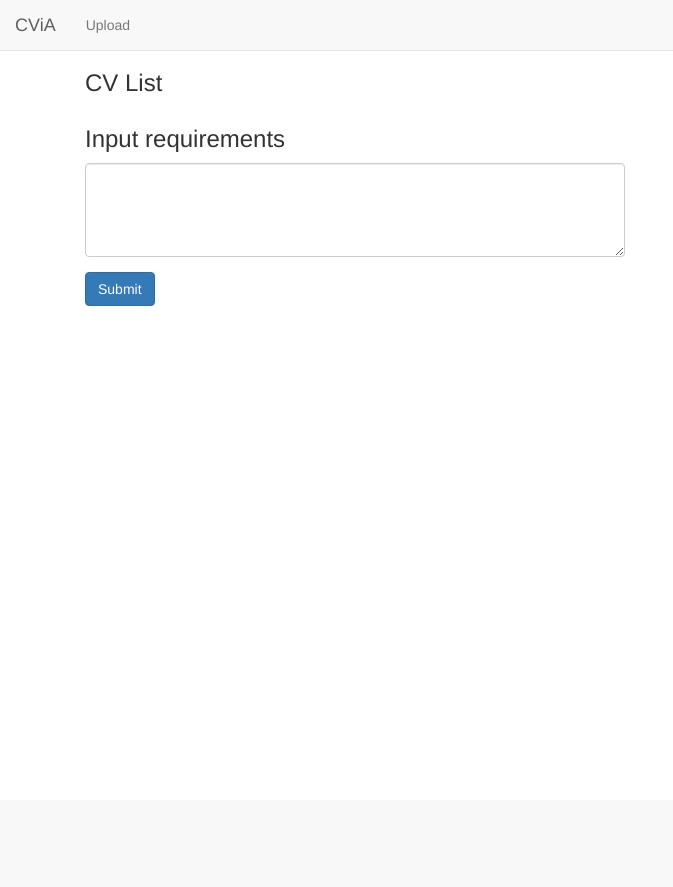
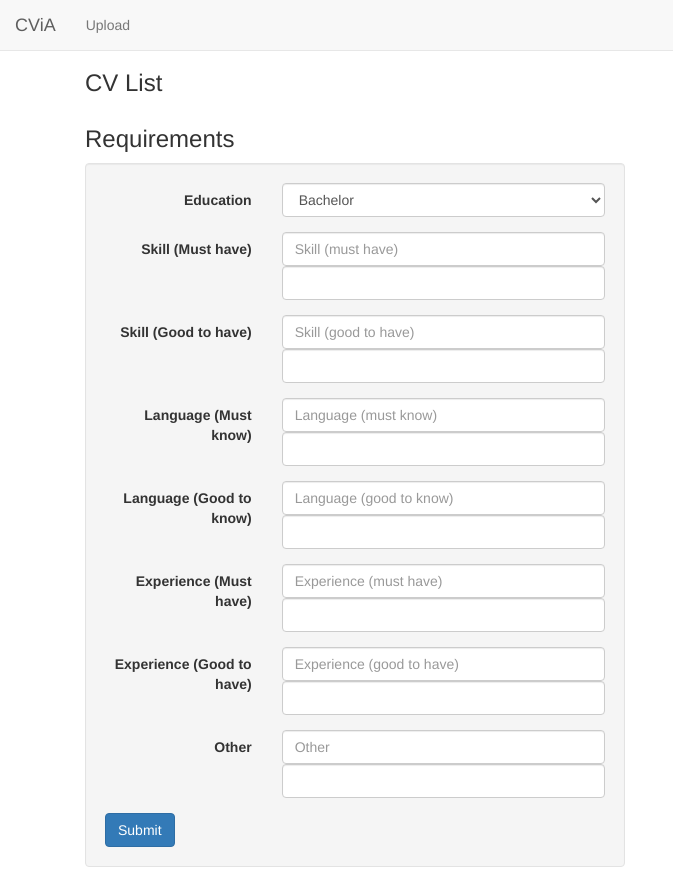
Before and after one commit to yjlo123/CViA, a Flask app: page / in a window 1280 px wide. Shown: the whole page, without its empty margins (0-673 px from the left). Before the commit the page ends 306 px from the top, so only its background shows below. Run offline with Flask 2, Linux system fonts and the light colour scheme; some libraries are stand-ins or nearby versions.

Commit message:
Job requirement front-end

```diff
--- a/main.py
+++ b/main.py
@@ -46,9 +46,21 @@ def upload():
     # GET
     return render_template('upload.html')
 
+@app.route('/process', methods=['POST'])
+def process():
+    # POST
+    if request.method == 'POST':
+        print 'education = ', request.form['education']
+        print request.form.getlist('skill_must')
+        print request.form.getlist('skill_good')
+        print request.form.getlist('language_must')
+        print request.form.getlist('language_good')
+        print request.form.getlist('experience_must')
+        print request.form.getlist('experience_good')
+        print request.form.getlist('other')
+        return render_template('index.html')
+
+    return render_template('index.html')
+
 if __name__ == "__main__":
     app.run(host='0.0.0.0', port=8888)
-print "Hello World\n"
-
-
-print "test"
--- a/templates/index.html
+++ b/templates/index.html
@@ -10,14 +10,89 @@
 
     <div class="col-lg-6 requirements">
       <h3>
-        Input requirements
+        Requirements
       </h3>
-      <form>
-        <div class="form-group">
-          <textarea class="form-control" rows="4" id="requirements" required></textarea>
-        </div>
-        <button type="submit" class="btn btn-primary">Submit</button>
-      </form>
+      <div class="well well-small">
+        <form role="form" class="form-horizontal" method="post" id="requirements-form" action="/process">
+          {# education #}
+          <div class="form-group">
+            <label class="col-md-4 control-label" for="education">Education</label>
+            <div class="col-md-8">
+              <select class="form-control" id="education" name="education" placeholder="Education" required="required" title="" type="text">
+                <option value="Bachelor">Bachelor</option>
+                <option value="Master">Master</option>
+                <option value="Doctoral">Doctoral</option>
+              </select>
+            </div>
+          </div>
+
+          {# Skill - must #}
+          <div class="form-group">
+            <label class="col-md-4 control-label" for="skill_must">Skill (Must have)</label>
+            <div class="col-md-8">
+              <input class="form-control" id="skill_must" maxlength="30" name="skill_must" placeholder="Skill (must have)" required="required" title="" type="text"/>
+              <input class="form-control" maxlength="30" name="skill_must" placeholder="" title="" type="text"/>
+            </div>
+          </div>
+
+          {# Skill - good #}
+          <div class="form-group">
+            <label class="col-md-4 control-label" for="skill_good">Skill (Good to have)</label>
+            <div class="col-md-8">
+              <input class="form-control" id="skill_good" maxlength="30" name="skill_good" placeholder="Skill (good to have)" title="" type="text"/>
+              <input class="form-control" maxlength="30" name="skill_good" placeholder="" title="" type="text"/>
+            </div>
+          </div>
+
+          {# Language - must know #}
+          <div class="form-group">
+            <label class="col-md-4 control-label" for="language_must">Language (Must know)</label>
+            <div class="col-md-8">
+              <input class="form-control" id="language_must" maxlength="30" name="language_must" placeholder="Language (must know)" required="required" title="" type="text"/>
+              <input class="form-control" maxlength="30" name="language_must" placeholder="" title="" type="text"/>
+            </div>
+          </div>
+
+          {# Language - good to know #}
+          <div class="form-group">
+            <label class="col-md-4 control-label" for="language_good">Language (Good to know)</label>
+            <div class="col-md-8">
+              <input class="form-control" id="language_good" maxlength="30" name="language_good" placeholder="Language (good to know)" title="" type="text"/>
+              <input class="form-control" maxlength="30" name="language_good" placeholder="" title="" type="text"/>
+            </div>
+          </div>
+
+          {# Experience - must #}
+          <div class="form-group">
+            <label class="col-md-4 control-label" for="experience_must">Experience (Must have)</label>
+            <div class="col-md-8">
+              <input class="form-control" id="experience_must" maxlength="30" name="experience_must" placeholder="Experience (must have)" required="required" title="" type="text"/>
+              <input class="form-control" maxlength="30" name="experience_must" placeholder="" title="" type="text"/>
+            </div>
+          </div>
+
+          {# Experience - good #}
+          <div class="form-group">
+            <label class="col-md-4 control-label" for="experience_good">Experience (Good to have)</label>
+            <div class="col-md-8">
+              <input class="form-control" id="experience_good" maxlength="30" name="experience_good" placeholder="Experience (good to have)" title="" type="text"/>
+              <input class="form-control" maxlength="30" name="experience_good" placeholder="" title="" type="text"/>
+            </div>
+          </div>
+
+          {# Other #}
+          <div class="form-group">
+            <label class="col-md-4 control-label" for="other">Other</label>
+            <div class="col-md-8">
+              <input class="form-control" id="other" maxlength="30" name="other" placeholder="Other" title="" type="text"/>
+              <input class="form-control" maxlength="30" name="other" placeholder="" title="" type="text"/>
+            </div>
+          </div>
+
+          {# Submit #}
+          <button type="submit" class="btn btn-primary">Submit</button>
+        </form>
+      </div>
     </div>
   </div>
 {% endblock %}
```
